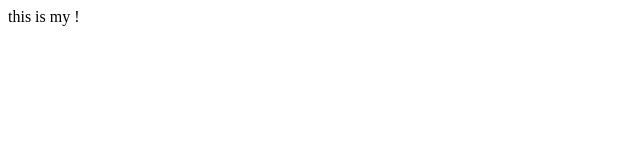
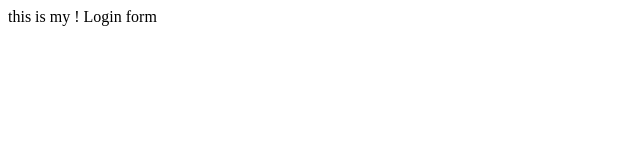
Before and after one commit to BolesWaheed/myAppSample, a plain HTML site: page index.html in a window 1280 px wide. Shown: the full height of the page, 0-640 px from the left. Drawn offline with Linux system fonts and the light colour scheme.

Commit message:
login Form

```diff
--- /dev/null
+++ b/dr2/app2.js
@@ -0,0 +1 @@
+console.log(213);
--- a/index.html
+++ b/index.html
@@ -9,6 +9,7 @@
 
 <body>
     this is my !
+    Login form
 </body>
 
 </html>
```
Also changed, not shown: login.html (added, +1 -0 lines), log.txt (added).
